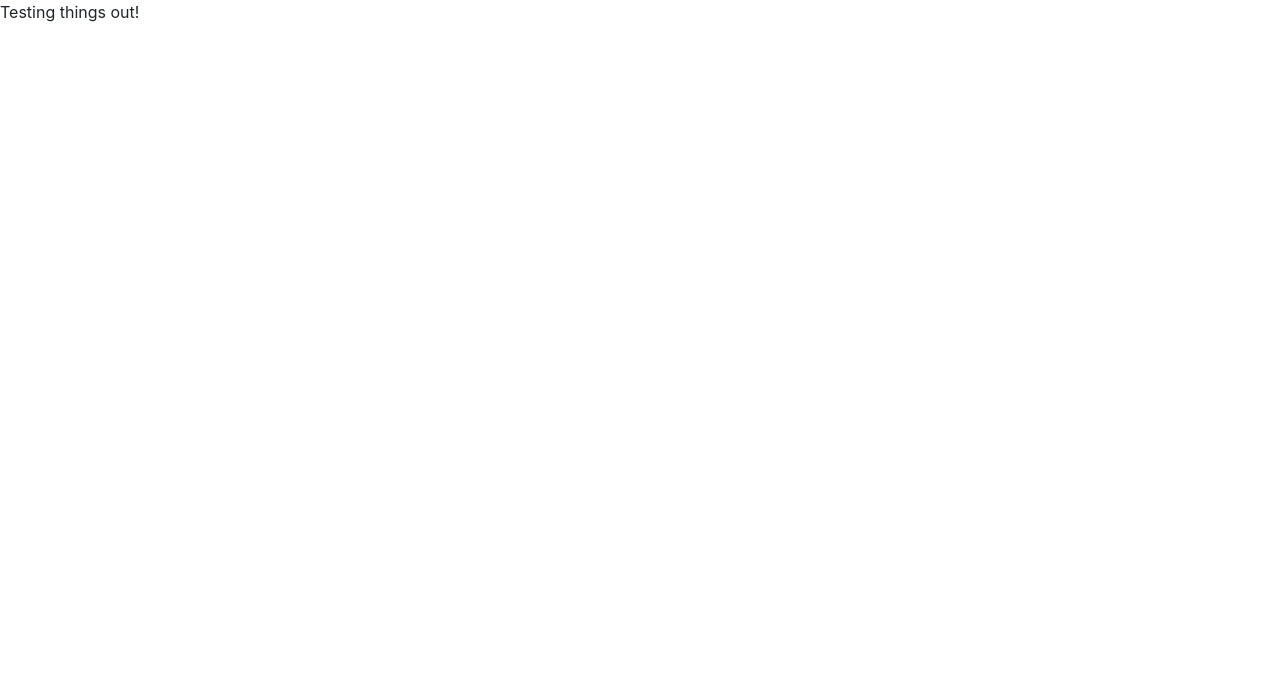
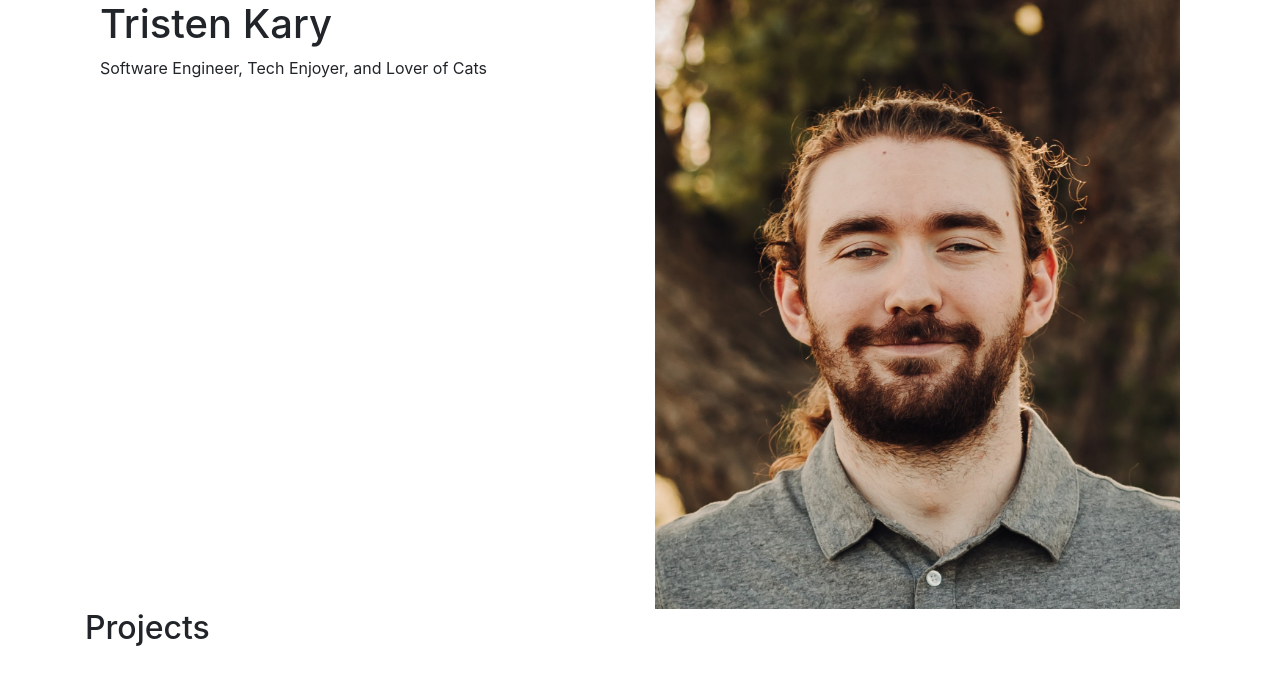
Before and after one commit to tristen-k/tristen-k.github.io, a website: page index.html in a window 1280 px wide. Drawn offline with nearby package versions, Linux system fonts and the light colour scheme.

Commit message:
Added some layout ideas

```diff
--- a/index.html
+++ b/index.html
@@ -8,7 +8,27 @@
   <title>Tristen Kary</title>
 </head>
 <body>
-  <p>Testing things out!</p>
+  <div class="container">
+    <header>
+      <div class="container">
+        <div class="row">
+          <div class="col">
+            <h1>Tristen Kary</h1>
+            <p>
+              Software Engineer, Tech Enjoyer, and Lover of Cats
+            </p>
+          </div>
+          <div class="col">
+            <img class="img-fluid" src="resources/Headshot.jpg"/>
+          </div>
+        </div>
+      </div>
+    </header>
+  </div>
+  <div class="container">
+    <h2>Projects</h2>
+  </div>
+  <div class="container"></div>
 
   <script src="https://code.jquery.com/jquery-3.3.1.slim.min.js" integrity="sha384-q8i/X+965DzO0rT7abK41JStQIAqVgRVzpbzo5smXKp4YfRvH+8abtTE1Pi6jizo" crossorigin="anonymous"></script>
   <script src="https://cdn.jsdelivr.net/npm/popper.js@1.14.7/dist/umd/popper.min.js" integrity="sha384-UO2eT0CpHqdSJQ6hJty5KVphtPhzWj9WO1clHTMGa3JDZwrnQq4sF86dIHNDz0W1" crossorigin="anonymous"></script>
```
Also changed, not shown: resources/Headshot.jpg (added).
